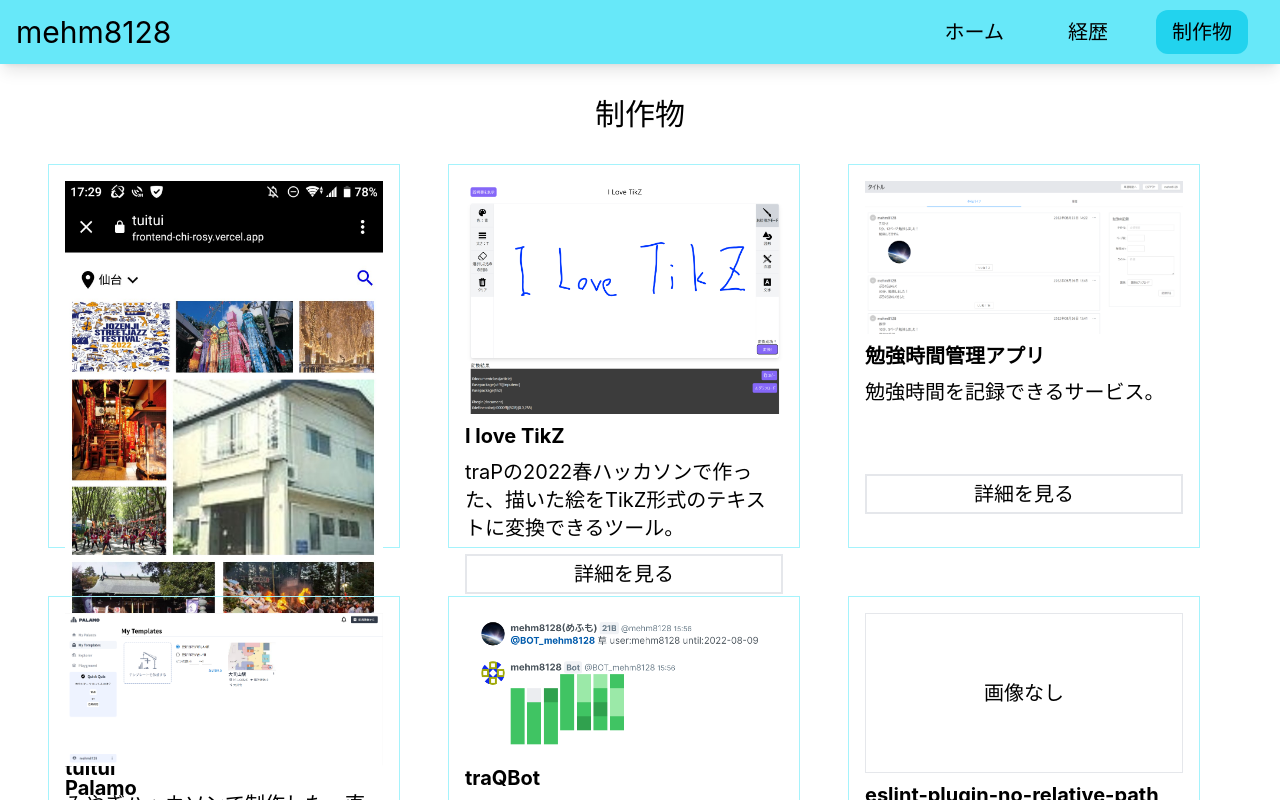
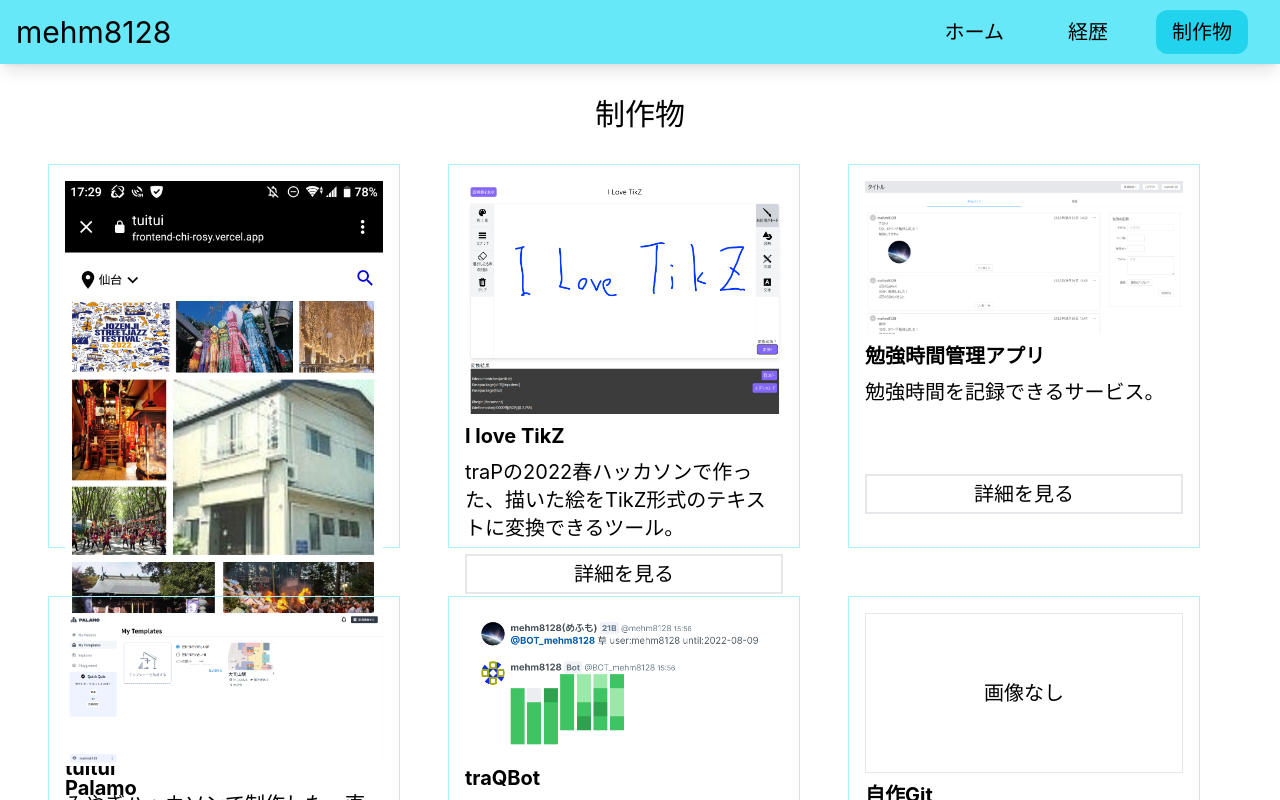
Before and after one commit to mehm8128/mehm8128-portfolio, a Next.js app: page /works in a window 1280 px wide. Built offline with nearby package versions, Linux system fonts and the light colour scheme.

Commit message:
自作git追加

```diff
--- a/src/consts/works.ts
+++ b/src/consts/works.ts
@@ -82,19 +82,19 @@ export const works: WorkType[] = [
 			'Node.jsを使ってtraQBotを作った。ライブラリはhubot-traqを使った。主な機能としてはブログリレーのリマインダーやtraQでの投稿数に応じてGitHubの草のような表示をしてくれるものなどがある。',
 		imagePath: '/assets/traQBot.png',
 	},
-	// {
-	// 	id: 'git',
-	// 	title: '自作Git',
-	// 	productLink: '',
-	// 	links: [
-	// 		{ name: 'GitHub', url: 'https://github.com/mehm8128/git' },
-	// 		//	{ name: 'ブログ記事', url: '' },
-	// 	],
-	// 	description: '自作Git。いくつかの簡単な機能を実装した。',
-	// 	longDescription:
-	// 		'自作Git。様々な記事を参考にして、いくつかの簡単な機能をGoで実装した。詳細はブログ記事参照。',
-	// 	imagePath: '',
-	// },
+	{
+		id: 'git',
+		title: '自作Git',
+		productLink: '',
+		links: [
+			{ name: 'GitHub', url: 'https://github.com/mehm8128/git' },
+			{ name: 'ブログ記事', url: 'https://trap.jp/post/1775/' },
+		],
+		description: '自作Git。いくつかの簡単な機能を実装した。',
+		longDescription:
+			'自作Git。様々な記事を参考にして、いくつかの簡単な機能をGoで実装した。詳細はブログ記事参照。',
+		imagePath: '',
+	},
 	{
 		id: 'eslint',
 		title: 'eslint-plugin-no-relative-path',
```
